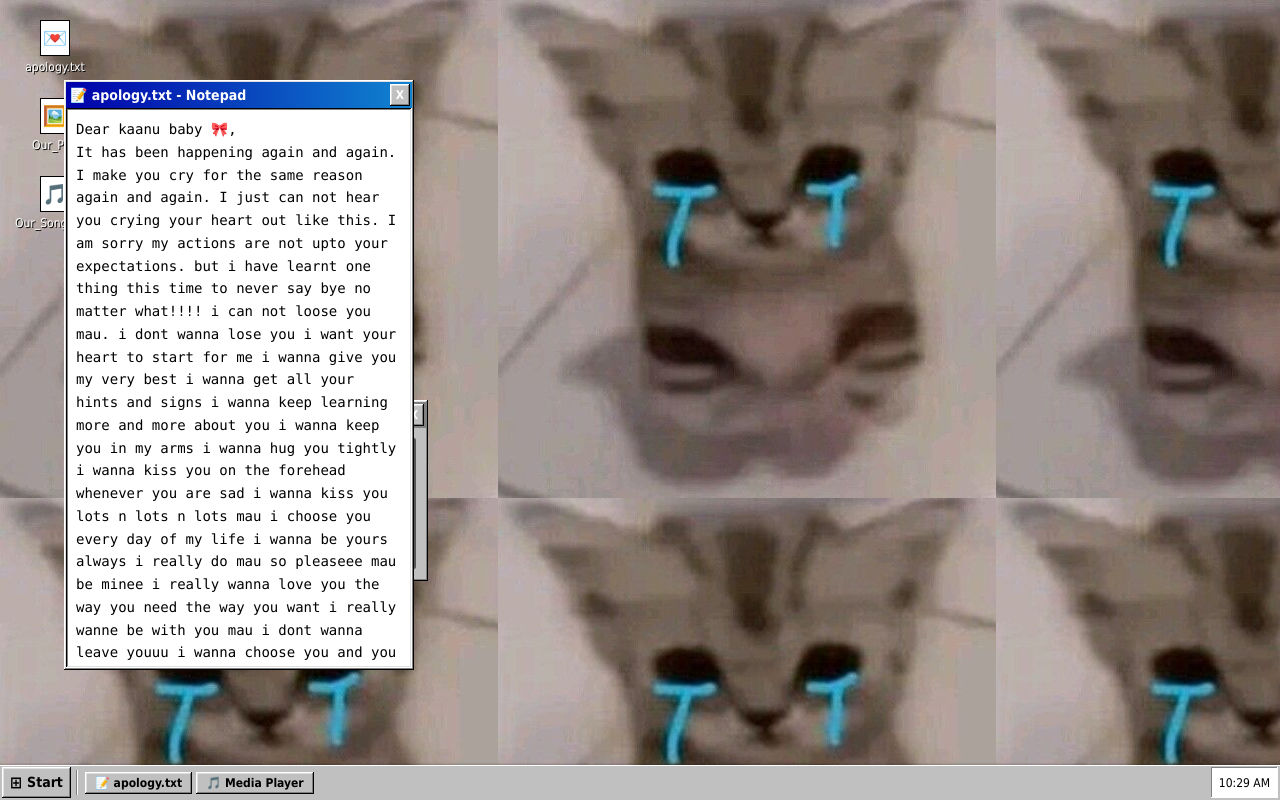
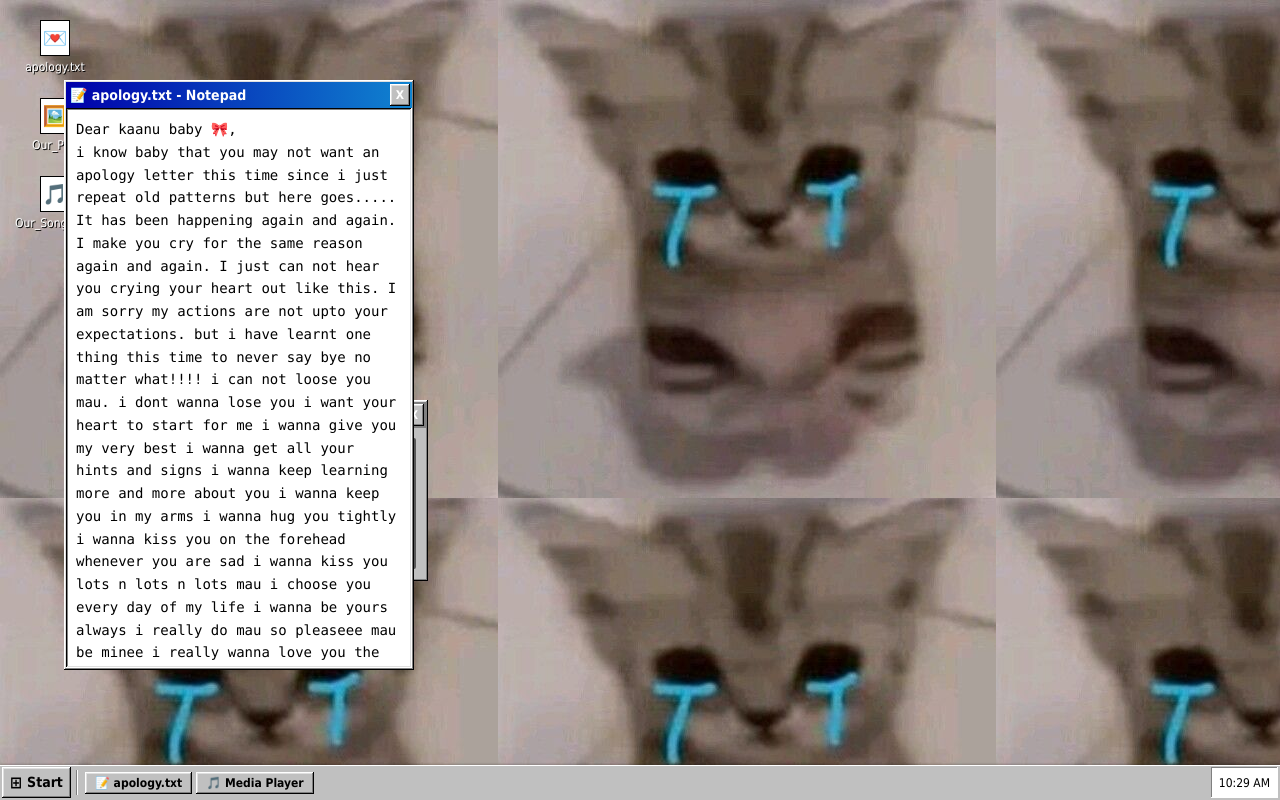
Before and after one commit to frostycry/website-two, a plain HTML site: page index.html in a window 1280 px wide. Drawn offline with nearby package versions, Linux system fonts and the light colour scheme.

Commit message:
Update index.html

```diff
--- a/index.html
+++ b/index.html
@@ -280,6 +280,7 @@ body {
         <div class="window-content win-border-inset bg-white">
             <p class="font-mono text-sm leading-relaxed">
                 Dear kaanu baby 🎀,<br>
+                i know baby that you may not want an apology letter this time since i just repeat old patterns but here goes.....
                  It has been happening again and again. I make you cry for the same reason again and again. I just can not hear you crying your heart out like this.
                 I am sorry my actions are not upto your expectations. but i have learnt one thing this time to
                 never say bye no matter what!!!!
```
